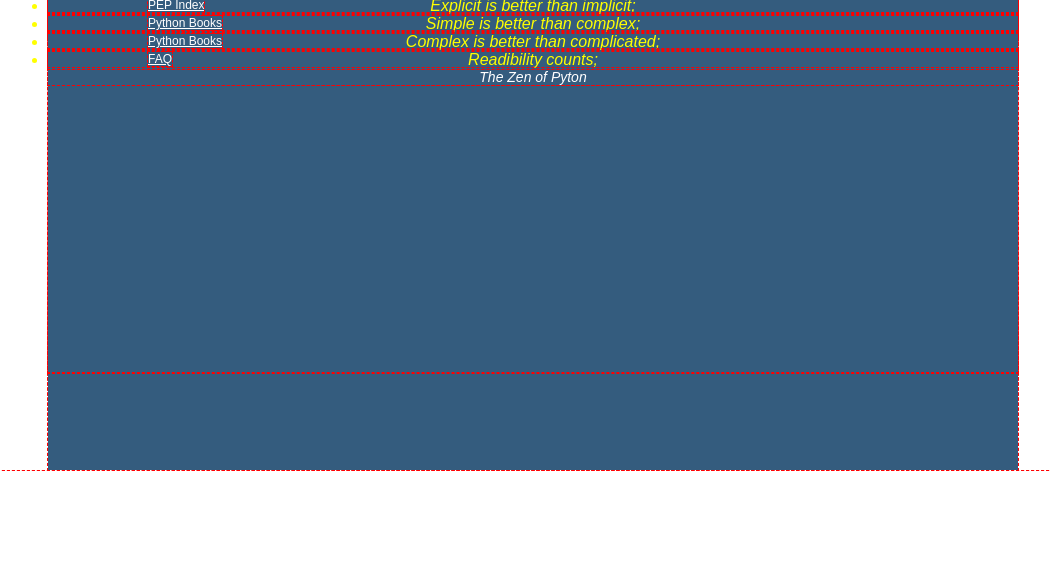
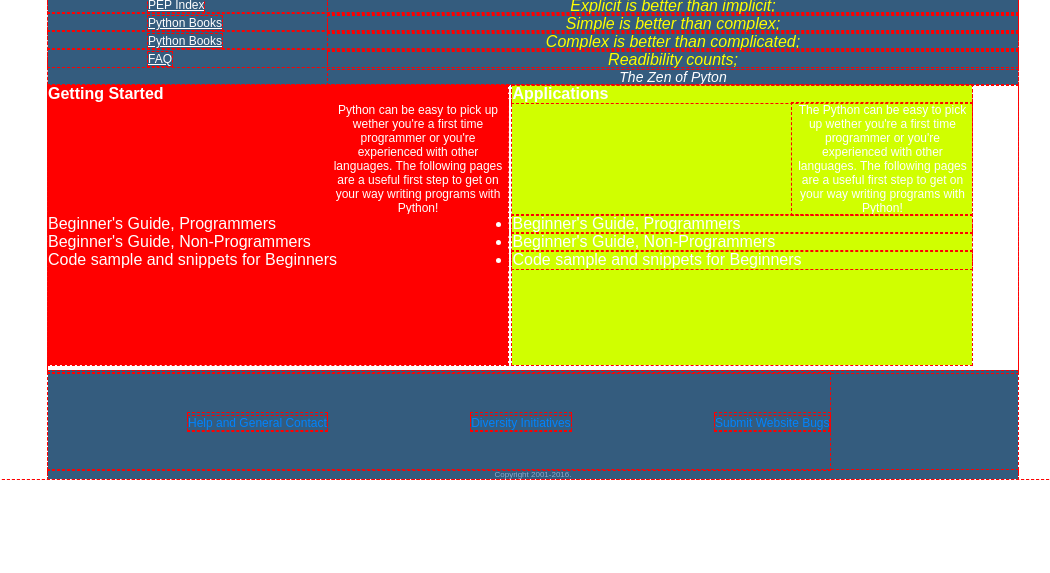
Before and after one commit to sannicko/WebFundamentalsAssigments, a plain HTML site: page CSS/About Python/AboutPython.html in a window 1280 px wide. Shown: the part 227-800 px from the top of the page, without its empty margins (107-1157 px from the left). Drawn offline with Linux system fonts and the light colour scheme.

Commit message:
updated About Python

```diff
--- a/CSS/About Python/AboutPython.html
+++ b/CSS/About Python/AboutPython.html
@@ -67,7 +67,38 @@
                             </ul>
                             <p>The Zen of Pyton</p>
                         </div>
+                    <div class="startapplications">
+                        <div class="started">
+                            <h4>Getting Started</h4>
+                                <p>Python can be easy to pick up wether you're
+                                a first time programmer or you're experienced
+                                with other languages. The following pages are
+                                a useful first step to get on your way writing
+                                programs with Python!
+                                </p>
+                                <ul>
+                                    <li>Beginner's Guide, Programmers</li>
+                                    <li>Beginner's Guide, Non-Programmers</li>
+                                    <li>Code sample and snippets for Beginners</li>
+                                </ul>
+                        </div>
+                        <div class="application">
+                                <h4>Applications</h4>
+                                    <p>The  Python can be easy to pick up wether you're
+                                    a first time programmer or you're experienced
+                                    with other languages. The following pages are
+                                    a useful first step to get on your way writing
+                                    programs with Python!
+                                    </p>
+                                    <ul>
+                                        <li>Beginner's Guide, Programmers</li>
+                                        <li>Beginner's Guide, Non-Programmers</li>
+                                        <li>Code sample and snippets for
+                                            Beginners</li>
+                                    </ul>
+                            </div>
 
+                    </div>
 
 
 
@@ -75,9 +106,12 @@
 
             </main>
             <footer>
-
-
+                <p><a href="">Help and General Contact</a></p>
+                <p><a href="">Diversity Initiatives</a></p>
+                <p><a href="">Submit Website Bugs</a></p>
             </footer>
-        </div>
+            <copyright>
+                <p>Copyright 2001-2016.</p>
+            </copyright>
     </body>
 </html>
--- a/CSS/About Python/style.css
+++ b/CSS/About Python/style.css
@@ -83,10 +83,13 @@ main{
     .zenlines{
         text-align: center;
         font-style: italic;
+        margin: 0px 0px 0px 280px;
+
     }
     .zenlines ul li{
         color: yellow;
         font-size: 16px;
+        list-style: none;
     }
     .zenlines p{
         font-size: 14px;
@@ -95,10 +98,45 @@ main{
 
     }
 
+.startapplications{
+        background: white;
+        height: 285px;
+}
+.started{
+    display: inline-block;
+    height: 280px;
+    width: 460px;
+    background: red;
+}
 
+.application{
+    display: inline-block;
+    height: 280px;
+    width: 460px;
+    background: rgb(208, 255, 0);
 
-
+}
 
 footer{
     height: 97px;
+    display: inline-block;
+
+    }
+    footer p{
+        display: inline-block;
+        margin: 40px 0px 0px 140px;
+
+    }
+    footer p a{
+        text-decoration: none;
+        color: rgba(0, 132, 255, 0.986);
+        font-size: 12px;
+    }
+
+copyright{
+    font-size: 8px;
+    text-align: center;
 }
+    copyright p{
+        color: rgba(176, 203, 236, 0.719)
+    }
```
